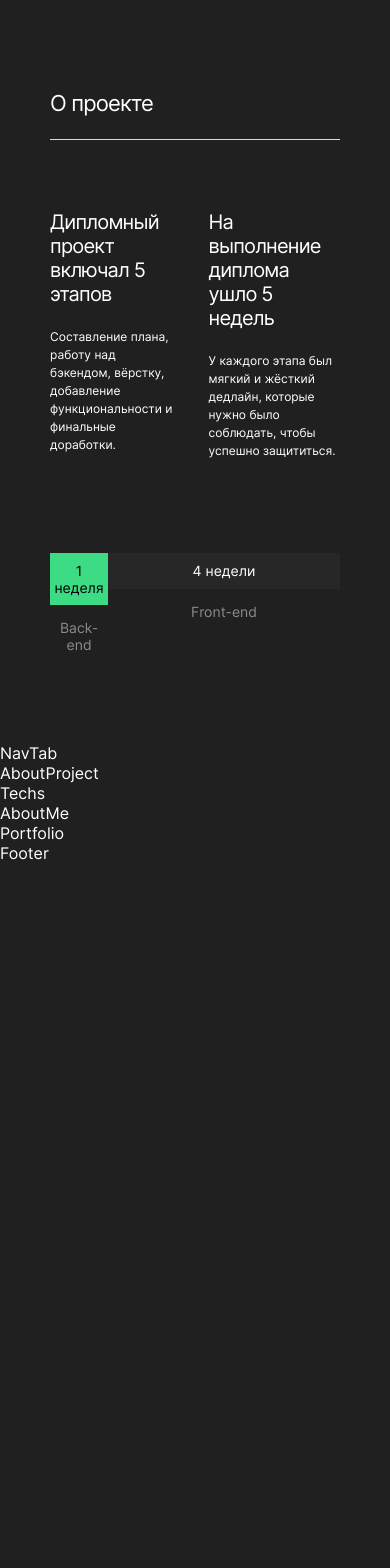
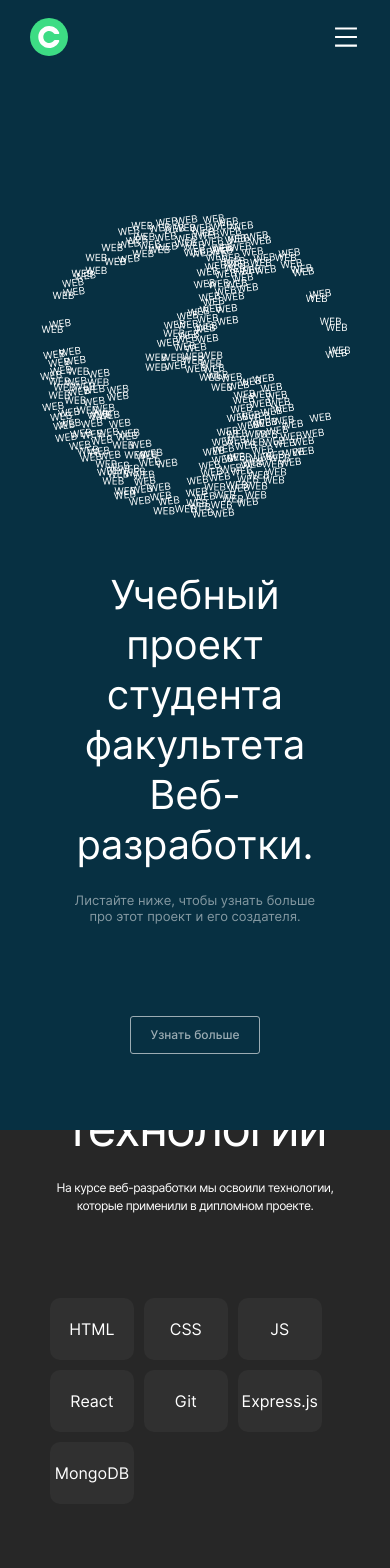
Before and after one commit to letStayFoolish/movies-explorer-frontend, a React (Create React App) app: page / in a window 390 px wide. Shown: the top 1568 px of the page. Before the commit the page ends 863 px from the top, so only its background shows below. Built offline with nearby package versions, Linux system fonts and the light colour scheme.

Commit message:
Add: Techs component (js + css)

```diff
--- a/src/components/App/App.jsx
+++ b/src/components/App/App.jsx
@@ -1,11 +1,15 @@
-import React from 'react'
-import {Navbar, Header, Main, Footer } from "../index";
+import Navbar from "../Navbar/Navbar";
+import Header from "../Header/Header";
+import Main from "../Main/Main";
+import Footer from "../Footer/Footer";
+
 import './app.css'
 const App = () => {
   return (
     <div className='App'>
-      {/*<Navbar />*/}
-      {/*<Header />*/}
+      <Navbar />
+      <Header />
+
       <Main />
       <Footer />
     </div>
--- a/src/components/Main/Main.jsx
+++ b/src/components/Main/Main.jsx
@@ -1,13 +1,17 @@
-import React from 'react'
+import Promo from "../Promo/Promo";
+import Techs from "../Techs/Techs";
+import AboutMe from "../AboutMe/AboutMe";
+import Portfolio from "../Portfolio/Portfolio";
+
 import './main.css'
-import {AboutMe, AboutProject, NavTab, Portfolio, Promo, Techs} from "../index";
+
 const Main = () => {
   return (
     <main className='main' >
 
       <Promo />
-      <NavTab />
-      <AboutProject />
+      {/*<NavTab />*/}
+      {/*<AboutProject />*/}
       <Techs />
       <AboutMe />
       <Portfolio />
--- a/src/components/Promo/Promo.jsx
+++ b/src/components/Promo/Promo.jsx
@@ -1,4 +1,3 @@
-import React from 'react'
 import './promo.css'
 const Promo = () => {
   return (
--- a/src/components/Techs/Techs.jsx
+++ b/src/components/Techs/Techs.jsx
@@ -2,7 +2,32 @@ import React from 'react'
 import './techs.css'
 const Techs = () => {
   return (
-    <div>Techs</div>
+    <div className='techs'>
+      <div className="techs__wrapper">
+        <div className="techs__top">
+          <h3>
+            Технологии
+          </h3>
+        </div>
+
+        <div className="techs__content content">
+          <h4 className="content_heading">7 технологий</h4>
+          <p className="content__text">
+            На курсе веб-разработки мы освоили технологии, которые применили в дипломном проекте.
+          </p>
+
+          <div className="content__stack">
+            <div>HTML</div>
+            <div>CSS</div>
+            <div>JS</div>
+            <div>React</div>
+            <div>Git</div>
+            <div>Express.js</div>
+            <div>MongoDB</div>
+          </div>
+        </div>
+      </div>
+    </div>
   )
 }
 export default Techs
--- a/src/components/Techs/techs.css
+++ b/src/components/Techs/techs.css
@@ -0,0 +1,135 @@
+.techs {
+    background: var(--color-dark);
+    color: var(--color-text-light);
+}
+
+.techs__wrapper {
+    padding: 5.62rem 4.37rem 6.25rem;
+}
+
+.techs__top {
+    padding-bottom: 1.44rem;
+    border-bottom: 1px solid #dadada;
+}
+
+.techs__top h3 {
+    font-family: var(--font-family);
+    font-size: 22px;
+    font-weight: 400;
+    line-height: normal;
+    letter-spacing: -0.88px;
+}
+
+.techs__content {
+    display: flex;
+    flex-direction: column;
+    align-items: center;
+    text-align: center;
+}
+
+.techs__content h4 {
+    margin: 5.62rem 0 1.62rem;
+
+    text-align: center;
+    font-family: var(--font-family);
+    font-size: 50px;
+    font-weight: 400;
+    line-height: 58px;
+    letter-spacing: -2px;
+}
+
+.techs__content p {
+    margin-bottom: 6.25rem;
+    font-family: var(--font-family);
+    font-size: 14px;
+    font-weight: 400;
+    line-height: 20px;
+    letter-spacing: -0.56px;
+
+    max-width: 460px;
+}
+
+.content__stack {
+    display: flex;
+    flex-direction: row;
+    justify-content: center;
+    align-items: center;
+    gap: 0.63rem;
+}
+
+.content__stack div {
+    width: 90px;
+    min-height: 60px;
+    background: var(--color-dark-fields);
+    padding-top: 1.31rem;
+    padding-bottom: 1.38rem;
+    border-radius: 10px;
+}
+
+
+@media screen and (max-width: 768px) {
+    .techs__wrapper {
+        padding: 5.62rem 3.12rem;
+    }
+
+    .techs__content h4 {
+        margin: 5rem 0 1.38rem;
+    }
+
+    .techs__content p {
+        margin-bottom: 5.19rem;
+        font-size: 12px;
+        line-height: 18px;
+        letter-spacing: -0.48px;
+    }
+
+    .content__stack {
+        flex-wrap: wrap;
+        /*justify-content: space-around;*/
+        justify-content: flex-start;
+        gap: 0.62rem;
+        /*padding: 0 0.62rem;*/
+    }
+
+    .content__stack div {
+        padding-bottom: 1.31rem;
+        border-radius: 10px;
+        width: 84px;
+        min-height: 57px;
+    }
+}
+
+@media screen and (max-width: 320px) {
+    .techs__wrapper {
+        padding: 4.38rem 1.12rem;
+    }
+
+    .techs__top h3 {
+        font-size: 18px;
+        letter-spacing: -0.72px;
+    }
+
+    .techs__top {
+        padding-bottom: 1.75rem;
+    }
+
+    .techs__content h4 {
+        margin: 3.75rem 0 1.5rem;
+
+        font-size: 30px;
+        line-height: normal;
+        letter-spacing: -1.2px;
+    }
+
+    .techs__content p {
+        margin-bottom: 3.13rem;
+        font-size: 11px;
+        line-height: 16px;
+        letter-spacing: -0.44px;
+    }
+
+    .content__stack {
+        padding: 0 3.32rem;
+        /*justify-content: flex-start;*/
+    }
+}
```
Also changed, not shown: src/components/index.js (deleted, +0 -12 lines).
